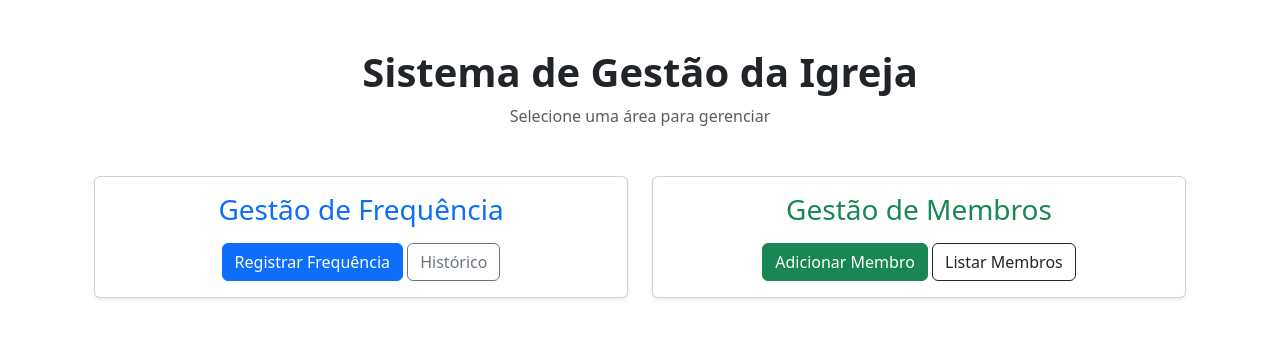
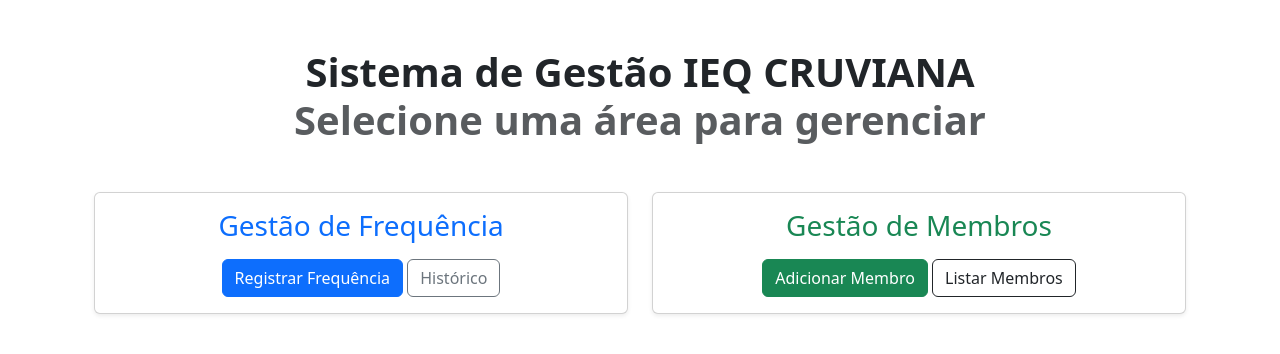
Before and after one commit to Marcos415/sistema_igreja, a Django app: page /gestao/ in a window 1280 px wide. Shown: the part 56-410 px from the top of the page. Run offline with Django 5.2, Linux system fonts and the light colour scheme.

```diff
--- a/membros/templates/membros/home_sistema.html
+++ b/membros/templates/membros/home_sistema.html
@@ -3,7 +3,7 @@
 {% block content %}
 <div class="container mt-5">
     <div class="text-center mb-5">
-        <h1 class="fw-bold text-dark">Sistema de Gestão da Igreja</h1>
+        <h1 class="fw-bold text-dark">Sistema de Gestão IEQ CRUVIANA
         <p class="text-muted">Selecione uma área para gerenciar</p>
     </div>
 
```
